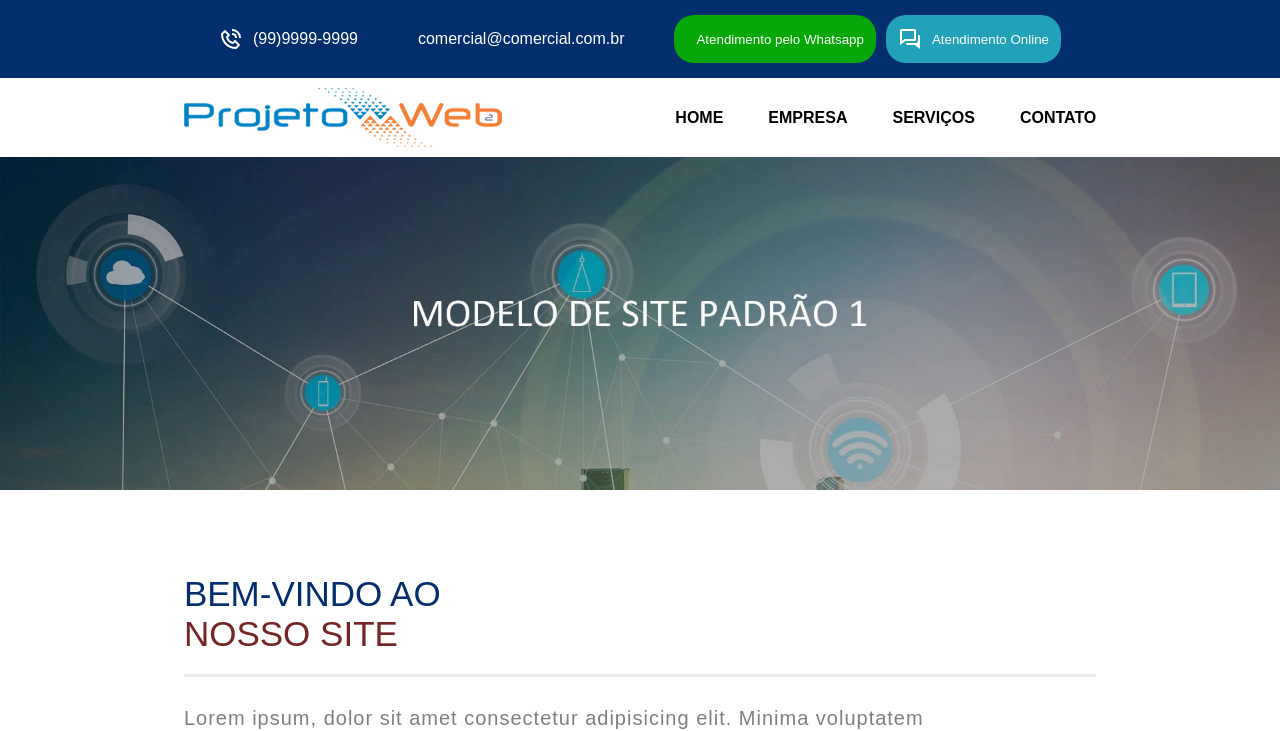
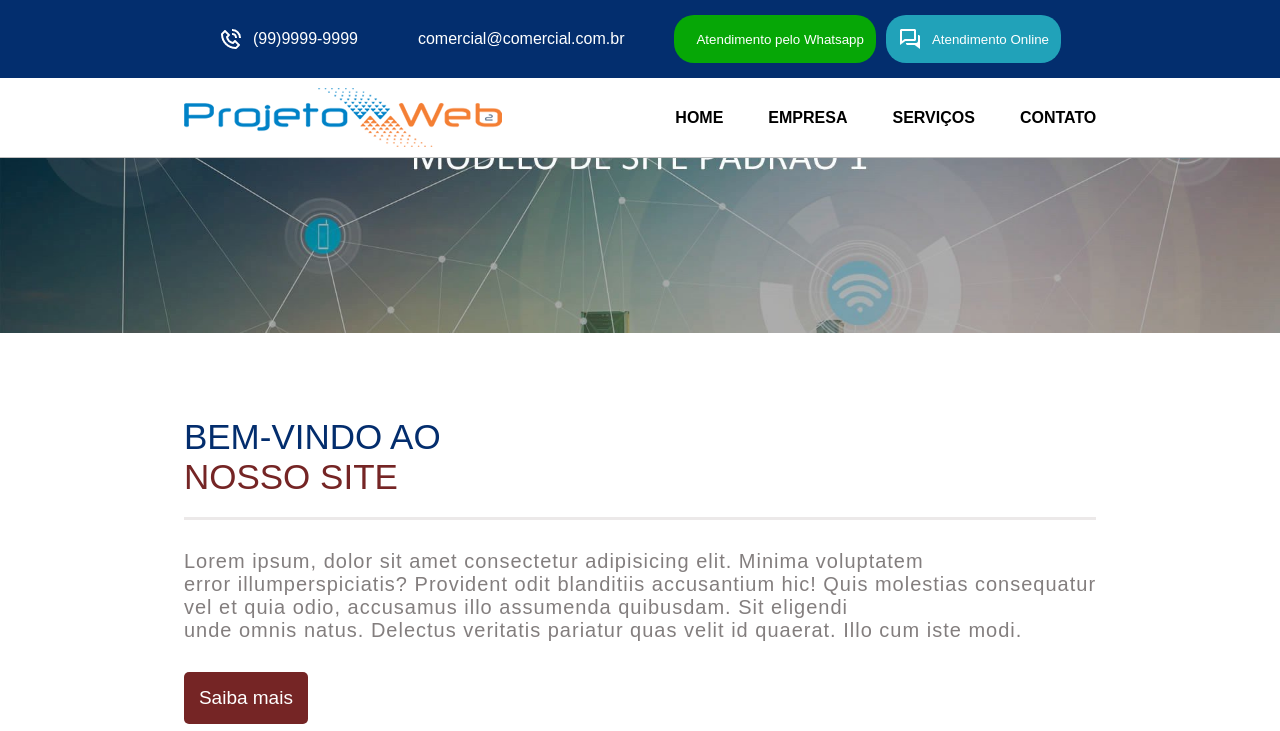
Before and after one commit to xicovisk/projetoweb, a plain HTML site: page index.html in a window 1280 px wide. Shown: the top 731 px of the page. Drawn offline with Linux system fonts and the light colour scheme.

Commit message:
Add files via upload

```diff
--- a/index.html
+++ b/index.html
@@ -12,6 +12,7 @@
 
 <body>
     <header>
+        <div class="position-fixed">
             <div class="contato-header">
                 <p class="p-header-png"><img id="tel" src="img/tel.png" alt="">(99)9999-9999</p>
                 <p class="p-header-png"><img class="email" src="img/email.png" alt="">comercial@comercial.com.br</p>
@@ -27,11 +28,13 @@
                 <img src="img/logo-header.png" alt="foto logo">
                 <ul>
                     <li><a href="index.html">home</a></li>
-                    <li><a href="#embresa">empresa</a></li>
+                    <li><a href="#empresa">empresa</a></li>
                     <li><a href="#servicos">serviços</a></li>
                     <li><a href="#contato">contato</a></li>
                 </ul>
             </nav>
+
+        </div>
 
         <nav class="nav-menu-mobile">
             <img src="img/logo-header.png" alt="foto logo">
--- a/style.css
+++ b/style.css
@@ -12,6 +12,11 @@ body {
 
 /* HEADER - LOGO - NAVMENU - BANNER */
 
+.position-fixed {
+    position: fixed;
+    width: 100%;
+    border-bottom: 1px solid silver;
+}
 .contato-header {
     background: rgb(3, 46, 110);
     display: flex;
@@ -79,6 +84,7 @@ body {
     text-align: center;
     box-shadow: 0 0.2rem 0.3rem silver;
     padding: 10px;
+    background: white;
 }
 
 .nav-menu-mobile img {
@@ -534,6 +540,7 @@ footer {
     #h1 {
         font-size: 20px;
     }
+
     #p1 {
         font-size: 12;
     }
@@ -546,7 +553,7 @@ footer {
         width: 200px;
     }
 
-    .footer-contato p{
+    .footer-contato p {
         font-size: 12px;
     }
 
```
